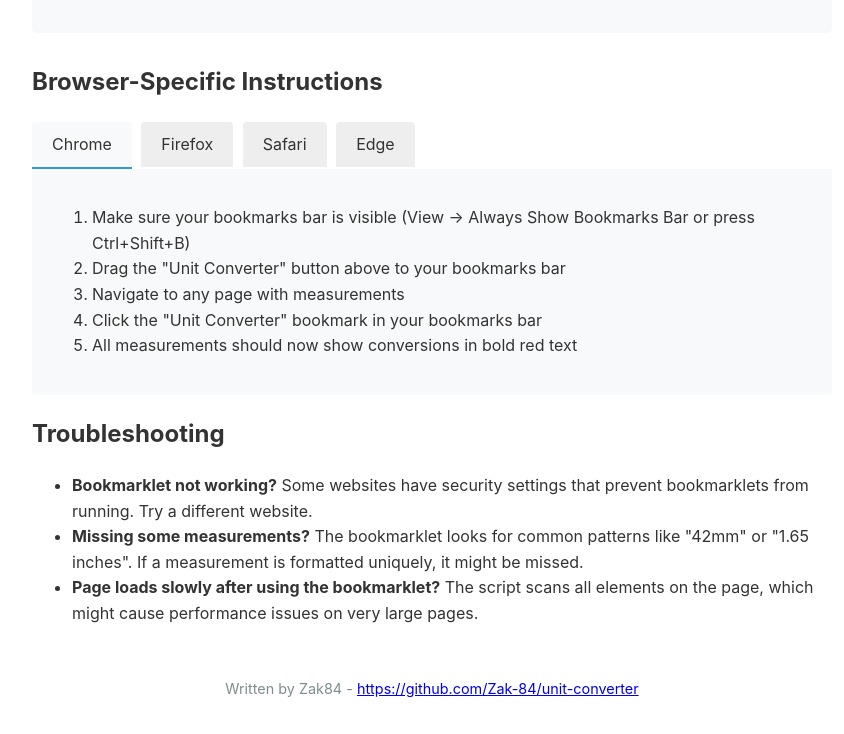
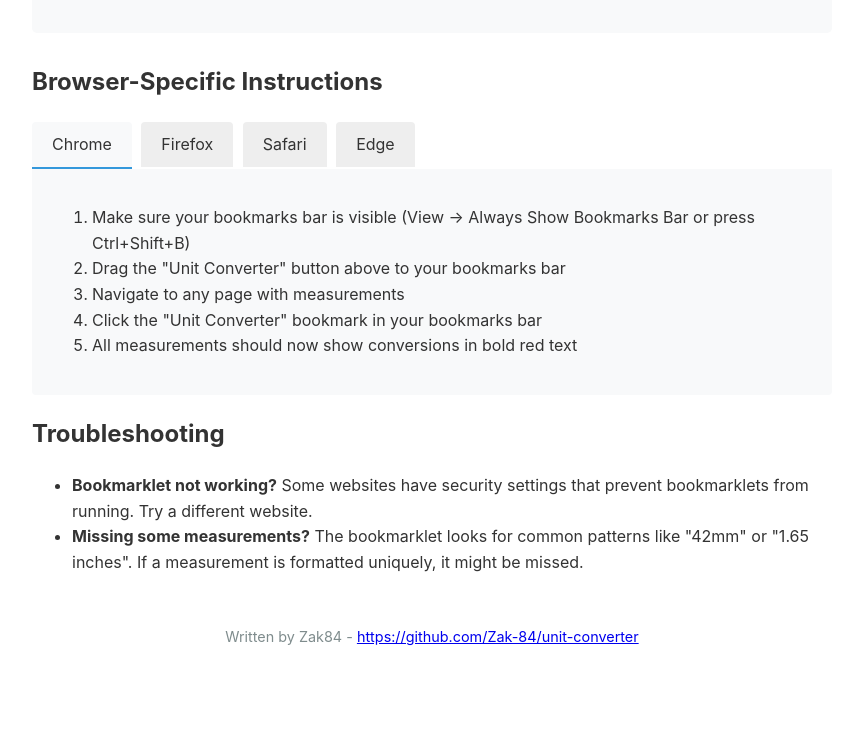
Before and after one commit to Zak-84/unit-converter, a plain HTML site: page index.html in a window 1280 px wide. Shown: the part 851-1585 px from the top of the page, without its empty margins (208-1052 px from the left). After the commit the page ends 1534 px from the top, so only its background shows below. Drawn offline with Linux system fonts and the light colour scheme.

Commit message:
update text

```diff
--- a/index.html
+++ b/index.html
@@ -202,7 +202,6 @@
     <ul>
       <li><strong>Bookmarklet not working?</strong> Some websites have security settings that prevent bookmarklets from running. Try a different website.</li>
       <li><strong>Missing some measurements?</strong> The bookmarklet looks for common patterns like "42mm" or "1.65 inches". If a measurement is formatted uniquely, it might be missed.</li>
-      <li><strong>Page loads slowly after using the bookmarklet?</strong> The script scans all elements on the page, which might cause performance issues on very large pages.</li>
     </ul>
   </section>
 
```
